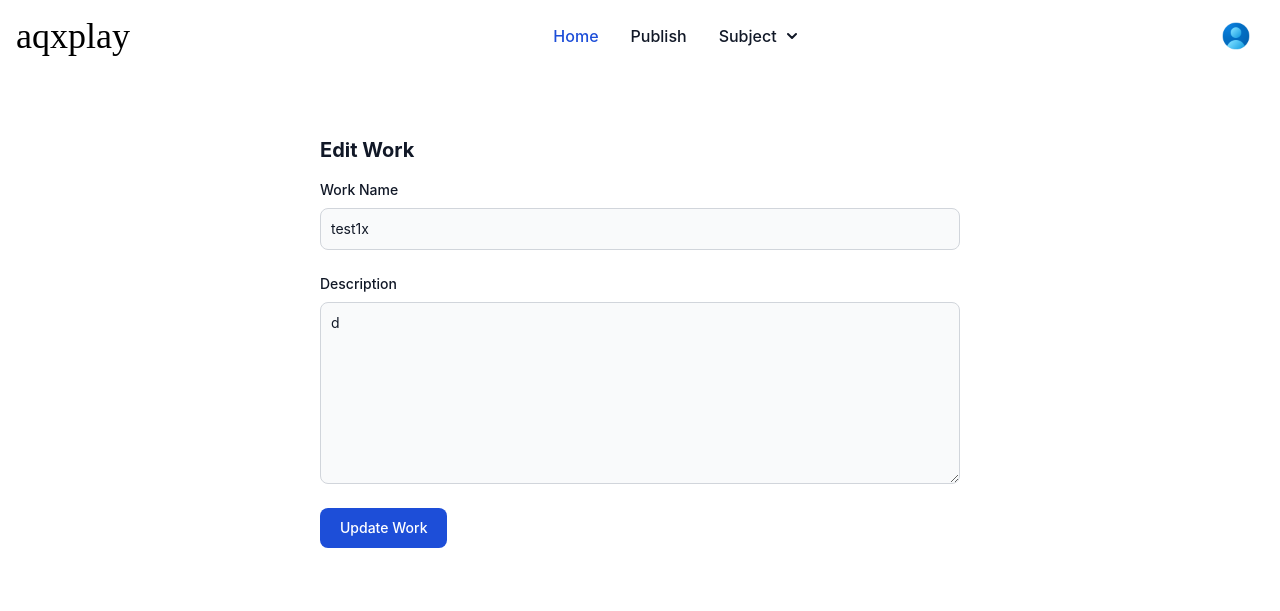
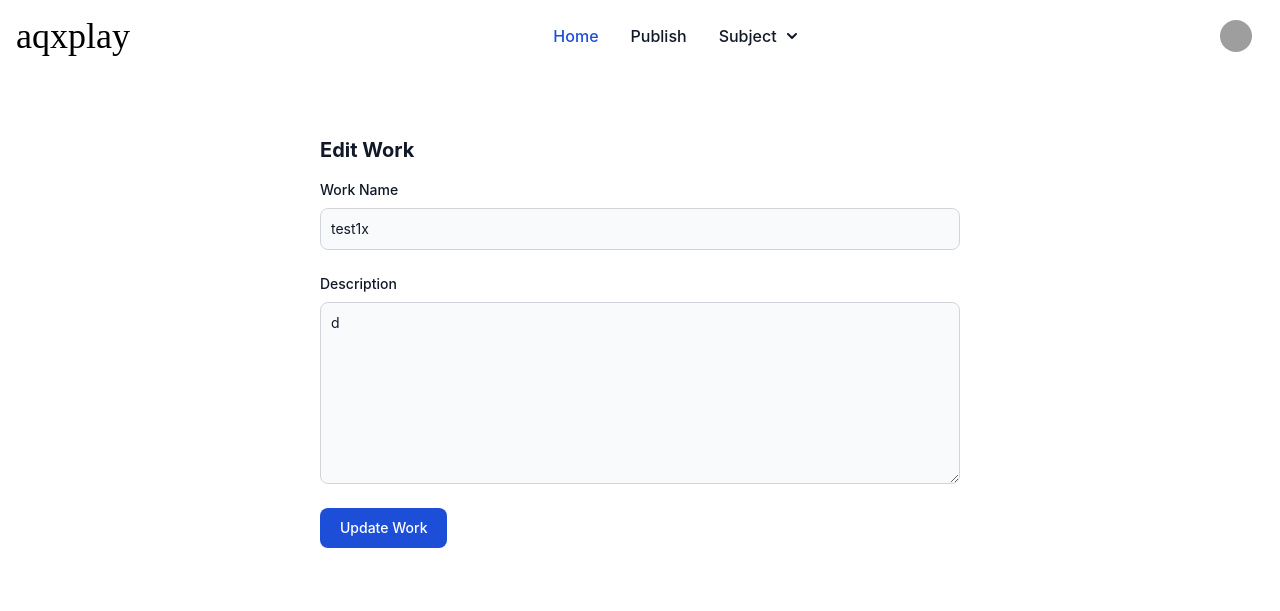
Before and after one commit to benxoa/aqxplay, a Django app: page /edit_publish/25 in a window 1280 px wide. Shown: the top 611 px of the page. Run offline with Django 4.2, Linux system fonts and the light colour scheme; data comes from the database, SQL or seed files in the repository; some libraries are stand-ins or nearby versions; some web fonts are replaced; grey boxes are pictures that could not be loaded.

Commit message:
Logo changes

```diff
--- a/templates/navbar.html
+++ b/templates/navbar.html
@@ -8,7 +8,7 @@
     <div class="flex items-center md:order-2">
         <button type="button" class="flex mr-3 text-sm " id="user-menu-button" aria-expanded="false" data-dropdown-toggle="user-dropdown" data-dropdown-placement="bottom">
           <span class="sr-only">Open user menu</span>
-          <img class="w-8 h-8 rounded-full" src="{% static 'userimag.png' %}" alt="userphoto">
+          <img class="w-8 h-8 rounded-full" src="https://img.icons8.com/fluency/96/user-male-circle--v1.png" alt="userphoto">
         </button>
         <!-- Dropdown menu -->
         <div class="z-50 hidden my-4 text-base list-none bg-white divide-y divide-gray-100 rounded-lg shadow light:bg-gray-700 light:divide-gray-600" id="user-dropdown">
```
